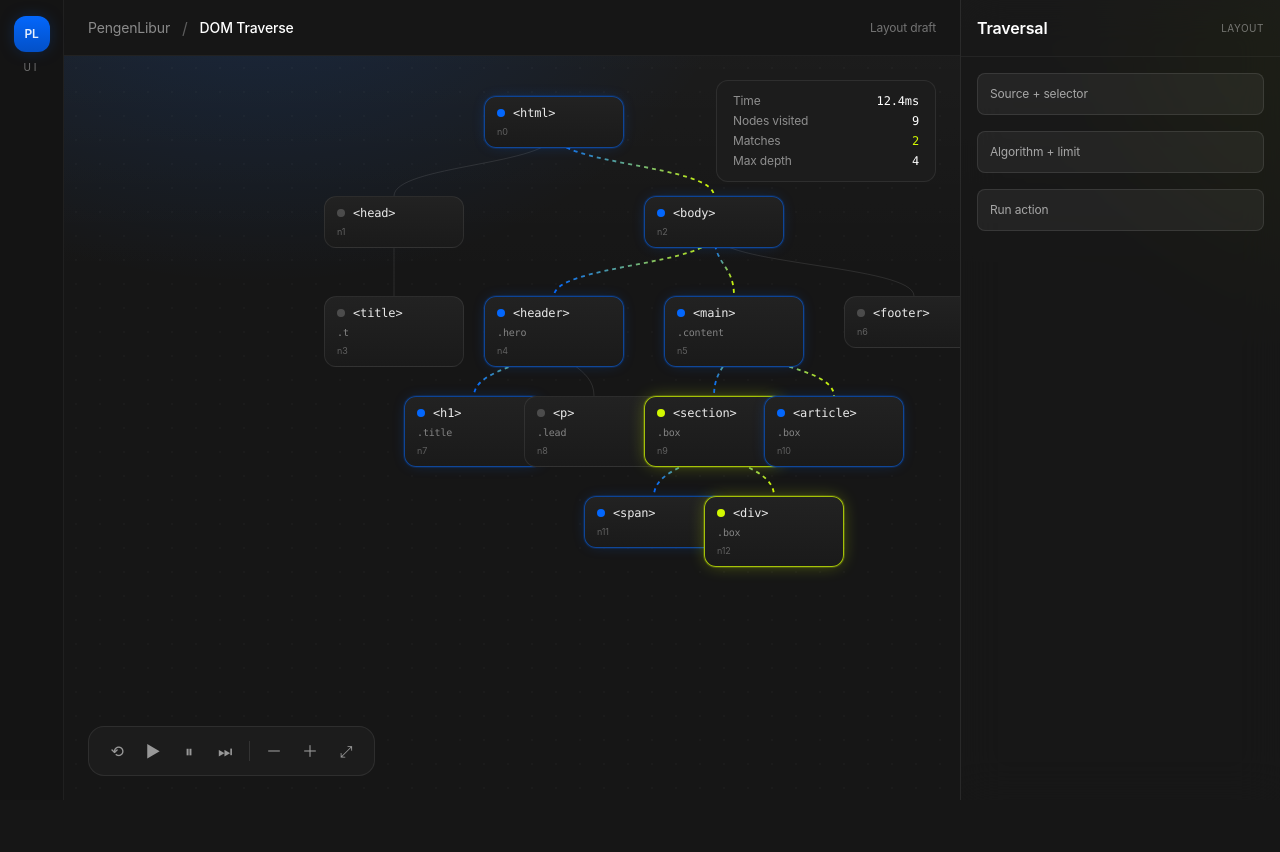
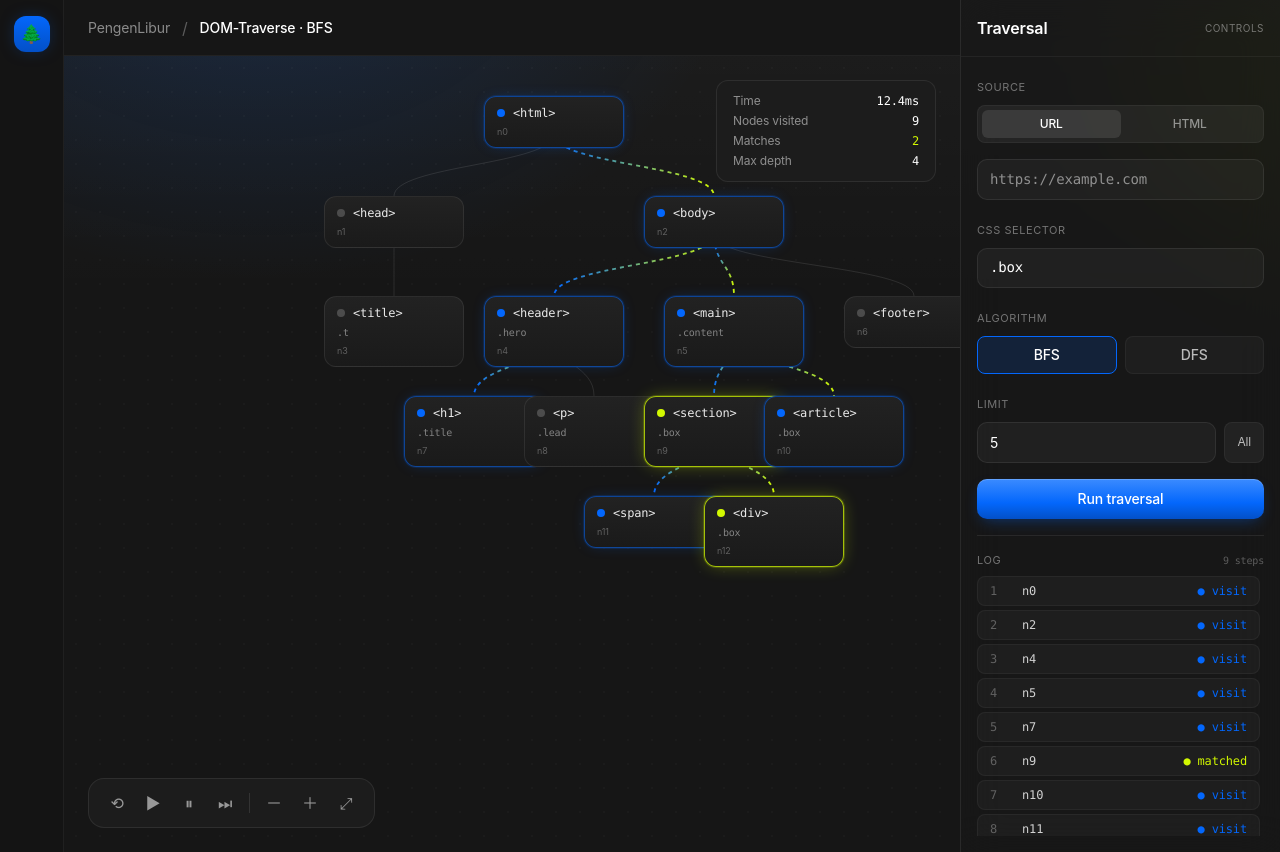
Before and after one commit to ethj0r/Tubes2_PengenLibur_FE, a Next.js app: page / in a window 1280 px wide. Before the commit the page ends 800 px from the top, so only its background shows below. Built offline with nearby package versions, Linux system fonts and the light colour scheme; a web font is replaced by a local one.

Commit message:
feat: add controls panel UI

```diff
--- /dev/null
+++ b/src/app/components/playground/ControlsPanel.tsx
@@ -0,0 +1,102 @@
+import { Algo, LogEntry, SourceType } from "./types";
+import TraversalLog from "./TraversalLog";
+
+type Props = {
+  algo: Algo;
+  setAlgo: (a: Algo) => void;
+  sourceType: SourceType;
+  setSourceType: (s: SourceType) => void;
+  selector: string;
+  setSelector: (s: string) => void;
+  running: boolean;
+  onRun: () => void;
+  log: LogEntry[];
+};
+
+export default function ControlsPanel(props: Props) {
+  const { algo, setAlgo, sourceType, setSourceType, selector, setSelector, running, onRun, log } = props;
+
+  return (
+    <aside className="panel-right app-panel flex flex-col z-20">
+      <div className="p-4 border-b border-white/5 flex items-center justify-between">
+        <h2 className="font-semibold">Traversal</h2>
+        <span className="text-[10px] uppercase tracking-wider text-white/40">Controls</span>
+      </div>
+
+      <div className="p-4 space-y-4 overflow-y-auto flex-1">
+        <Field label="Source">
+          <div className="rounded-lg p-1 flex text-xs bg-white/5 border border-white/5">
+            {(["url", "html"] as const).map(s => (
+              <button
+                key={s}
+                onClick={() => setSourceType(s)}
+                className={`flex-1 py-1.5 rounded-md font-medium transition ${
+                  sourceType === s ? "bg-white/10 text-white" : "text-white/50"
+                }`}
+              >
+                {s.toUpperCase()}
+              </button>
+            ))}
+          </div>
+          <input
+            className="input-glass input-mono mt-2"
+            placeholder={sourceType === "url" ? "https://example.com" : "<html>…</html>"}
+          />
+        </Field>
+
+        <Field label="CSS Selector">
+          <input
+            className="input-glass input-mono"
+            value={selector}
+            onChange={e => setSelector(e.target.value)}
+            placeholder=".container > .item"
+          />
+        </Field>
+
+        <Field label="Algorithm">
+          <div className="grid grid-cols-2 gap-2">
+            {(["bfs", "dfs"] as const).map(a => (
+              <button
+                key={a}
+                onClick={() => setAlgo(a)}
+                className={`py-2 text-sm font-medium rounded-lg border transition ${
+                  algo === a
+                    ? "bg-[#0367fc]/15 border-[#0367fc] text-white"
+                    : "bg-white/3 border-white/5 text-white/70 hover:text-white"
+                }`}
+              >
+                {a.toUpperCase()}
+              </button>
+            ))}
+          </div>
+        </Field>
+
+        <Field label="Limit">
+          <div className="flex gap-2">
+            <input className="input-glass" placeholder="Top-N" defaultValue={5} />
+            <button className="px-3 text-xs rounded-lg bg-white/5 border border-white/5 text-white/70 hover:text-white">
+              All
+            </button>
+          </div>
+        </Field>
+
+        <button className="btn-accent w-full" onClick={onRun} disabled={running}>
+          {running ? "Traversing…" : "Run traversal"}
+        </button>
+
+        <div className="hairline" />
+
+        <TraversalLog log={log} />
+      </div>
+    </aside>
+  );
+}
+
+function Field({ label, children }: { label: string; children: React.ReactNode }) {
+  return (
+    <div>
+      <label className="text-[11px] uppercase tracking-wider text-white/40">{label}</label>
+      <div className="mt-2 space-y-2">{children}</div>
+    </div>
+  );
+}
--- /dev/null
+++ b/src/app/components/playground/LeftRail.tsx
@@ -0,0 +1,16 @@
+export default function LeftRail() {
+  return (
+    <aside className="app-rail flex flex-col items-center py-4 border-r border-white/5 bg-[#141414] z-20">
+      <div
+        className="w-9 h-9 rounded-xl flex items-center justify-center text-[#d2f801] text-lg"
+        style={{
+          background: "linear-gradient(180deg,#0367fc,#0350c7)",
+          boxShadow: "0 0 18px -6px rgba(3,103,252,.55)",
+        }}
+        aria-label="PengenLibur"
+      >
+        🌲
+      </div>
+    </aside>
+  );
+}
--- /dev/null
+++ b/src/app/components/playground/TopBar.tsx
@@ -0,0 +1,38 @@
+import { Algo } from "./types";
+
+type Props = {
+  algo: Algo;
+  setAlgo: (a: Algo) => void;
+  running: boolean;
+  onRun: () => void;
+};
+
+export default function TopBar({ algo, setAlgo, running, onRun }: Props) {
+  return (
+    <header className="app-topbar flex items-center justify-between px-6 h-14 border-b border-white/5 bg-[#161616]">
+      <div className="flex items-center gap-3">
+        <span className="text-sm text-white/50">PengenLibur</span>
+        <span className="text-white/30">/</span>
+        <span className="text-sm font-medium">DOM-Traverse · {algo.toUpperCase()}</span>
+      </div>
+      <div className="flex items-center gap-2">
+        {/* <div className="rounded-full p-1 flex text-xs bg-white/5 border border-white/5">
+          {(["bfs", "dfs"] as const).map(a => (
+            <button
+              key={a}
+              onClick={() => setAlgo(a)}
+              className={`px-3 py-1 rounded-full font-medium transition ${
+                algo === a ? "bg-[#0367fc] text-white" : "text-white/60 hover:text-white"
+              }`}
+            >
+              {a.toUpperCase()}
+            </button>
+          ))}
+        </div> */}
+        {/* <button className="btn-lime" onClick={onRun} disabled={running}>
+          {running ? "Running…" : "▶ Run once"}
+        </button> */}
+      </div>
+    </header>
+  );
+}
--- /dev/null
+++ b/src/app/components/playground/TraversalLog.tsx
@@ -0,0 +1,31 @@
+import { LogEntry } from "./types";
+
+export default function TraversalLog({ log }: { log: LogEntry[] }) {
+  return (
+    <div>
+      <div className="flex items-center justify-between mb-2">
+        <span className="text-[11px] uppercase tracking-wider text-white/40">Log</span>
+        <span className="text-[10px] text-white/30 font-mono">{log.length} steps</span>
+      </div>
+      <div className="space-y-1 max-h-[260px] overflow-y-auto pr-1">
+        {log.length === 0 && (
+          <div className="text-xs text-white/30 text-center py-6 rounded-lg bg-white/3 border border-white/5">
+            No steps yet — hit Run
+          </div>
+        )}
+        {log.map(s => (
+          <div
+            key={s.step}
+            className="flex items-center gap-2 text-xs font-mono px-3 py-1.5 rounded-lg bg-white/3 border border-white/5"
+          >
+            <span className="text-white/30 w-6">{s.step}</span>
+            <span className="text-white/80 flex-1">{s.id}</span>
+            {s.matched
+              ? <span className="text-[#d2f801]">● matched</span>
+              : <span className="text-[#0367fc]">● visit</span>}
+          </div>
+        ))}
+      </div>
+    </div>
+  );
+}
--- a/src/app/globals.css
+++ b/src/app/globals.css
@@ -30,7 +30,6 @@ html, body {
   letter-spacing: -0.01em;
 }
 
-/* ---------- App shell layout ---------- */
 .app-shell {
   min-height: 100vh;
   display: grid;
@@ -115,7 +114,7 @@ html, body {
   }
 }
 
-/* ---------- Apple glass (used sparingly, only on right panel) ---------- */
+/* appleglas */
 .panel-right {
   background: rgba(24, 24, 24, 0.72);
   backdrop-filter: blur(20px) saturate(160%);
@@ -123,7 +122,37 @@ html, body {
   border-left: 1px solid var(--border);
 }
 
-/* ---------- DOM node ---------- */
+.btn-accent {
+  display: inline-flex; align-items: center; justify-content: center; gap: .5rem;
+  padding: .6rem 1.1rem;
+  border-radius: 10px; border: none;
+  font-weight: 500; font-size: .875rem; color: #fff;
+  background: linear-gradient(180deg, #3B8BFF 0%, #0367fc 60%, #0350c7 100%);
+  box-shadow: 0 1px 0 0 rgba(255,255,255,0.2) inset, 0 6px 16px -6px rgba(3,103,252,0.45);
+  cursor: pointer;
+  transition: filter .15s ease, transform .15s ease;
+}
+.btn-accent:hover { filter: brightness(1.06); }
+.btn-accent:active { transform: translateY(0.5px); filter: brightness(0.95); }
+.btn-accent:disabled { opacity: .6; cursor: not-allowed; }
+
+.input-glass {
+  width: 100%;
+  background: rgba(255,255,255,0.04);
+  border: 1px solid var(--border);
+  border-radius: 10px;
+  padding: .55rem .75rem;
+  color: var(--fg);
+  font-size: .875rem;
+  outline: none;
+  transition: border-color .15s ease, background .15s ease;
+}
+.input-glass:focus { border-color: rgba(3,103,252,0.55); background: rgba(255,255,255,0.06); }
+.input-mono { font-family: var(--font-mono); }
+
+/* divider */
+.hairline { height: 1px; background: var(--border); }
+
 .dom-node {
   background: linear-gradient(180deg, #222 0%, #1a1a1a 100%);
   border: 1px solid rgba(255, 255, 255, 0.08);
@@ -140,7 +169,6 @@ html, body {
   box-shadow: 0 0 0 1px rgba(210,248,1,0.18), 0 0 18px -4px rgba(210,248,1,0.45);
 }
 
-/* ---------- Ghost icon button ---------- */
 .btn-ghost {
   display: inline-flex; align-items: center; justify-content: center;
   width: 32px; height: 32px; border-radius: 8px;
@@ -150,6 +178,5 @@ html, body {
 }
 .btn-ghost:hover { background: rgba(255,255,255,0.06); color: #fff; }
 
-/* ---------- Edge flow animation ---------- */
 @keyframes dash { to { stroke-dashoffset: -20; } }
 .edge-flow { stroke-dasharray: 4 4; animation: dash 1.2s linear infinite; }
--- a/src/app/page.tsx
+++ b/src/app/page.tsx
@@ -1,8 +1,18 @@
+"use client";
+
+import { useState } from "react";
 import Canvas from "./components/playground/Canvas";
+import ControlsPanel from "./components/playground/ControlsPanel";
+import LeftRail from "./components/playground/LeftRail";
+import TopBar from "./components/playground/TopBar";
 import { INITIAL_NODES, MATCHES, TRAVERSAL_ORDER } from "./components/playground/mockData";
-import type { DomNode, LogEntry } from "./components/playground/types";
+import type { Algo, DomNode, LogEntry, SourceType } from "./components/playground/types";
 
 export default function PlaygroundLayout() {
+  const [algo, setAlgo] = useState<Algo>("bfs");
+  const [sourceType, setSourceType] = useState<SourceType>("url");
+  const [selector, setSelector] = useState(".box");
+
   const nodes: DomNode[] = INITIAL_NODES.map(node => {
     if (MATCHES.has(node.id)) {
       return { ...node, state: "matched" };
@@ -23,51 +33,30 @@ export default function PlaygroundLayout() {
     matched: MATCHES.has(id),
   }));
 
+  const running = false;
+  const onRun = () => {};
+
   return (
     <div className="app-shell">
-      <aside className="app-rail flex flex-col items-center py-4 border-r border-white/5 bg-[#141414]">
-        <div
-          className="w-9 h-9 rounded-xl flex items-center justify-center text-xs font-semibold text-white/90"
-          style={{
-            background: "linear-gradient(180deg,#0367fc,#0350c7)",
-            boxShadow: "0 0 18px -6px rgba(3,103,252,.55)",
-          }}
-        >
-          PL
-        </div>
-        <span className="mt-2 text-[10px] uppercase tracking-[0.3em] text-white/40">UI</span>
-      </aside>
+      <LeftRail />
 
       <main className="app-main">
-        <header className="app-topbar flex items-center justify-between px-6 border-b border-white/5 bg-[#161616]">
-          <div className="flex items-center gap-3">
-            <span className="text-sm text-white/50">PengenLibur</span>
-            <span className="text-white/30">/</span>
-            <span className="text-sm font-medium">DOM Traverse</span>
-          </div>
-          <div className="text-xs text-white/40">Layout draft</div>
-        </header>
+        <TopBar algo={algo} setAlgo={setAlgo} running={running} onRun={onRun} />
 
         <Canvas nodes={nodes} nodeById={nodeById} log={log} />
       </main>
 
-      <aside className="panel-right app-panel">
-        <div className="p-4 border-b border-white/5 flex items-center justify-between">
-          <h2 className="font-semibold">Traversal</h2>
-          <span className="text-[10px] uppercase tracking-wider text-white/40">Layout</span>
-        </div>
-        <div className="p-4 space-y-4">
-          <div className="rounded-lg border border-white/10 bg-white/5 p-3 text-xs text-white/60">
-            Source + selector
-          </div>
-          <div className="rounded-lg border border-white/10 bg-white/5 p-3 text-xs text-white/60">
-            Algorithm + limit
-          </div>
-          <div className="rounded-lg border border-white/10 bg-white/5 p-3 text-xs text-white/60">
-            Run action
-          </div>
-        </div>
-      </aside>
+      <ControlsPanel
+        algo={algo}
+        setAlgo={setAlgo}
+        sourceType={sourceType}
+        setSourceType={setSourceType}
+        selector={selector}
+        setSelector={setSelector}
+        running={running}
+        onRun={onRun}
+        log={log}
+      />
     </div>
   );
 }
```
